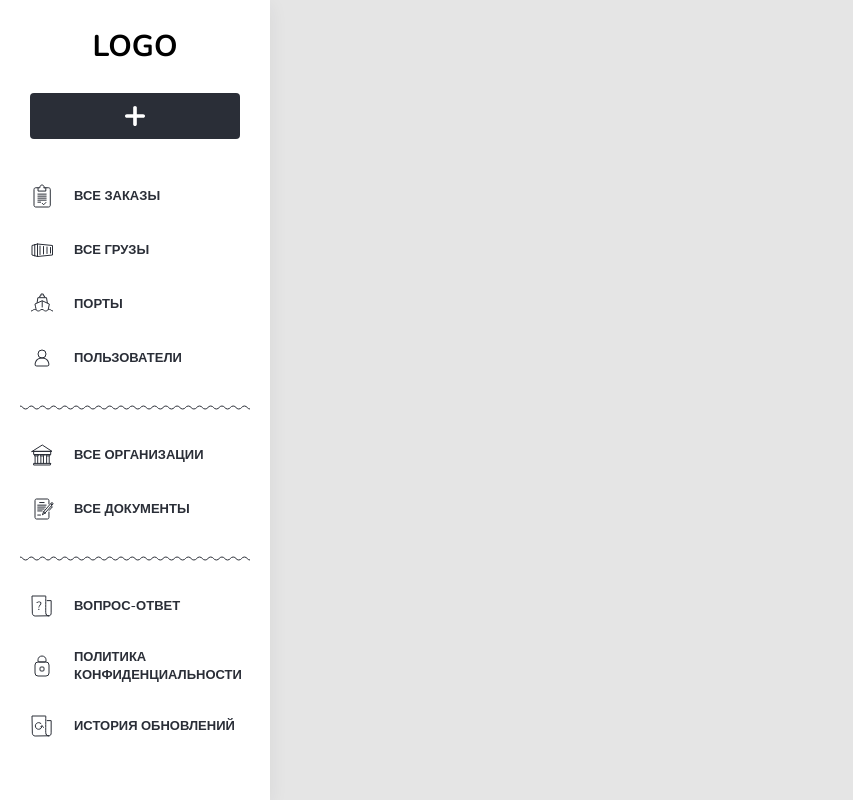
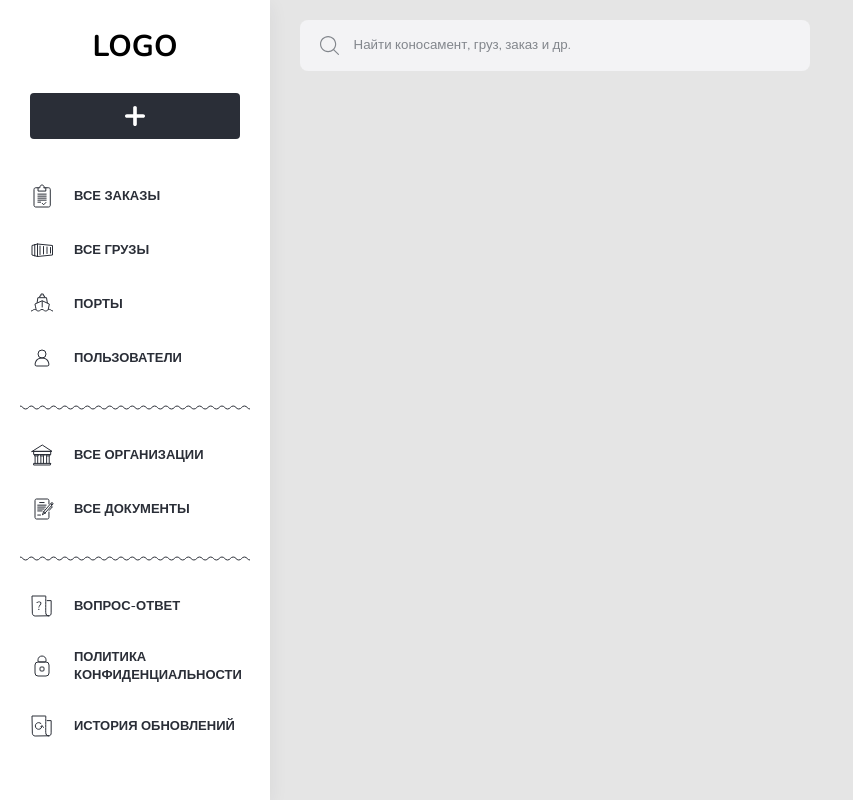
Before and after one commit to SamirSavelev/Table, a Next.js app: page / in a window 1280 px wide. Shown: the whole page, without its empty margins (0-853 px from the left). Built offline with nearby package versions, Linux system fonts and the light colour scheme.

Commit message:
Create SearchInput

```diff
--- a/layout/Layout.tsx
+++ b/layout/Layout.tsx
@@ -7,7 +7,7 @@ export const Layout: React.FC<LayoutProps> = ({ children }) => {
   return (
     <MainContainer>
       <SideBar />
-      {/* <Container>{children}</Container> */}
+      <Container>{children}</Container>
     </MainContainer>
   );
 };
--- a/layout/styles.ts
+++ b/layout/styles.ts
@@ -1,15 +1,17 @@
 import styled from "styled-components";
 
 export const MainContainer = styled.main`
-  margin: 0 auto;
-  max-width: 100%;
-  width: 100%;
+  display: grid;
+  grid-template-columns: 270px auto;
+  gap: 10px;
 `;
 
 export const Container = styled.div`
   flex-direction: column;
   margin: 0 auto;
   height: 100%;
+  width: 100%;
   display: flex;
   justify-content: space-between;
+  padding: 20px;
 `;
--- a/pages/index.tsx
+++ b/pages/index.tsx
@@ -1,8 +1,13 @@
 import type { NextPage } from "next";
 import { withLayout } from "../layout/Layout";
+import Header from "../src/components/common/Header";
 
 const Home: NextPage = () => {
-  return <>Start Project</>;
+  return (
+    <>
+      <Header />
+    </>
+  );
 };
 
 export default withLayout(Home);
--- /dev/null
+++ b/src/components/InputSearch/index.tsx
@@ -0,0 +1,21 @@
+import Image from "next/image";
+import { InputSearchStyles } from "./styles";
+import search from "../../assets/search.svg";
+
+const { Input, InputContainer } = InputSearchStyles;
+const InputSearch = () => {
+  const submitContainer = (e: React.ChangeEvent<HTMLInputElement>) => {
+    console.log(e.target.value, "e");
+  };
+  return (
+    <InputContainer>
+      <Image src={search} alt="search" />
+      <Input
+        placeholder="Найти коносамент, груз, заказ и др."
+        onChange={submitContainer}
+      />
+    </InputContainer>
+  );
+};
+
+export default InputSearch;
--- /dev/null
+++ b/src/components/InputSearch/styles.ts
@@ -0,0 +1,19 @@
+import styled from "styled-components";
+
+const InputContainer = styled.form`
+  display: flex;
+  gap: 15px;
+  border-radius: 8px;
+  padding: 16px 20px;
+  width: 510px;
+  background-color: ${({ theme }) => theme.bgInput};
+`;
+const Input = styled.input`
+  width: 100%;
+  background-color: ${({ theme }) => theme.bgInput};
+  ::placeholder {
+    color: ${({ theme }) => theme.greyHover};
+  }
+`;
+
+export const InputSearchStyles = { Input, InputContainer };
--- /dev/null
+++ b/src/components/common/Header/index.tsx
@@ -0,0 +1,14 @@
+import InputSearch from "../../InputSearch";
+import { HeaderStyles } from "./styles";
+
+const { Container } = HeaderStyles;
+
+const Header = () => {
+  return (
+    <Container>
+      <InputSearch />
+    </Container>
+  );
+};
+
+export default Header;
--- /dev/null
+++ b/src/components/common/Header/styles.ts
@@ -0,0 +1,8 @@
+import styled from "styled-components";
+
+const Container = styled.div`
+  display: flex;
+  justify-content: space-between;
+`;
+
+export const HeaderStyles = { Container };
--- a/src/components/common/Sidebar/styles.ts
+++ b/src/components/common/Sidebar/styles.ts
@@ -1,7 +1,7 @@
 import styled from "styled-components";
 
 const Wrapper = styled.div`
-  position: absolute;
+  position: relative;
   display: flex;
   flex-direction: column;
   align-items: center;
--- a/styled.d.ts
+++ b/styled.d.ts
@@ -26,5 +26,6 @@ declare module "styled-components" {
     orange: string;
     yellow: string;
     purple: string;
+    bgInput: string;
   }
 }
--- a/styles/GlobalStyle.ts
+++ b/styles/GlobalStyle.ts
@@ -44,6 +44,7 @@ const GlobalStyle = createGlobalStyle`
 
 	main {
 		height: 100%;
+		padding: 0;
 	}
 
 	#__next {
--- a/styles/light.ts
+++ b/styles/light.ts
@@ -25,6 +25,7 @@ const theme: DefaultTheme = {
   orange: "#F58C2B",
   yellow: "#F1F52B",
   purple: "#532BF5;",
+  bgInput: "#F3F3F5",
 };
 
 export default theme;
```
Also changed, not shown: src/assets/search.svg (added).
